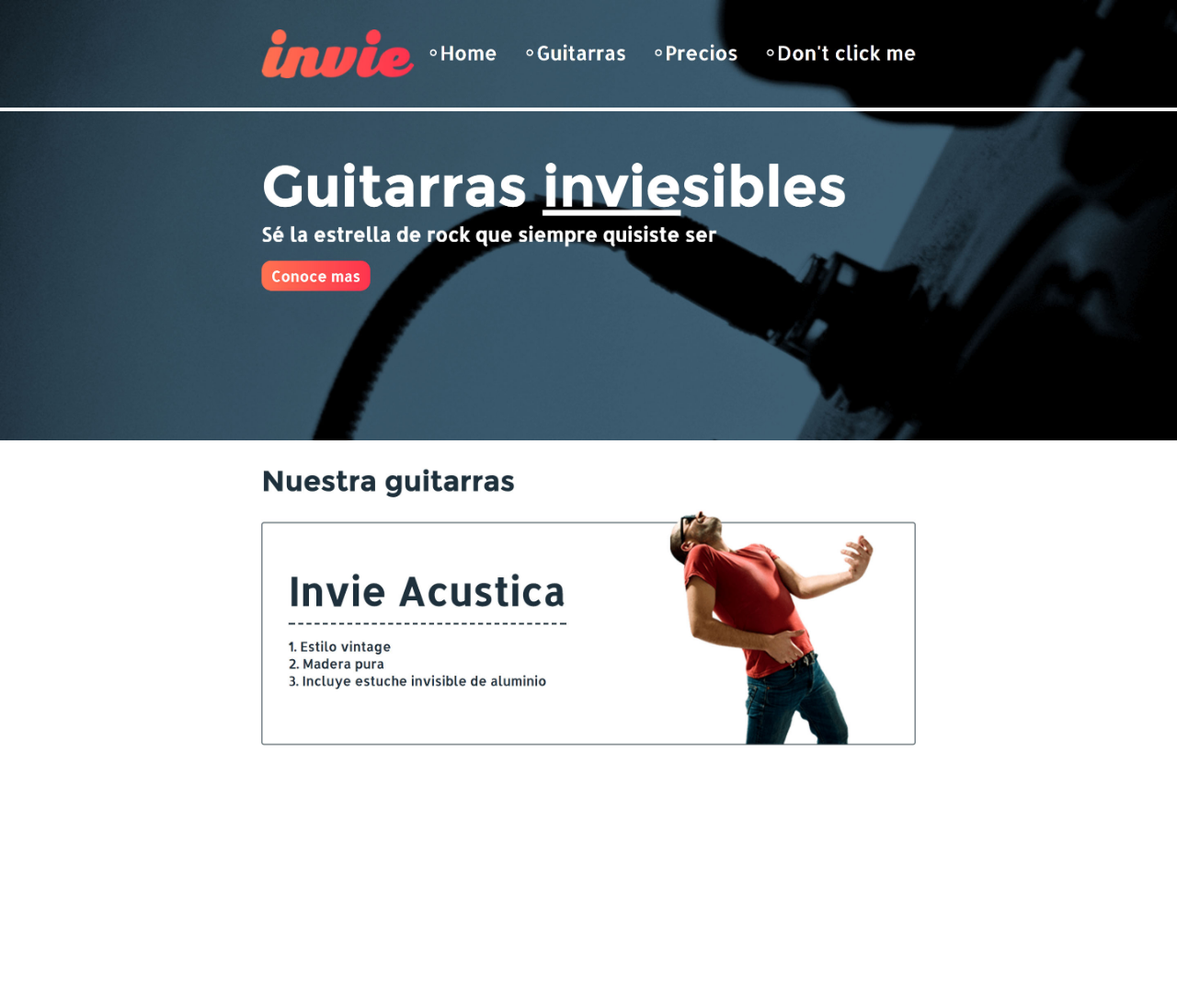
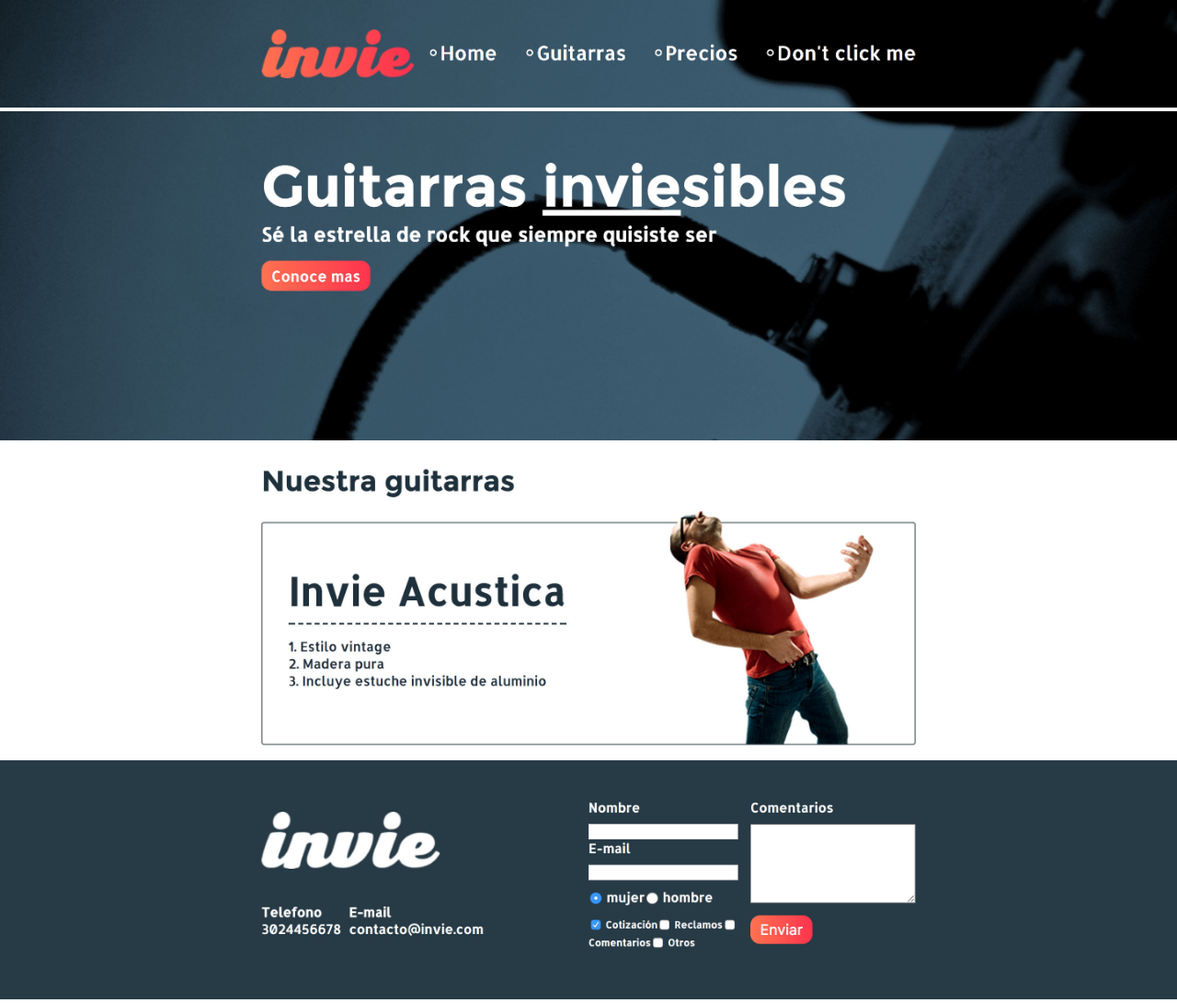
Before and after one commit to DaedonGJ/invie-github, a plain HTML site: page index.html in a window 1280 px wide. Shown: the whole page at 92% size. Before the commit the page ends 827 px from the top, so only its background shows below. Drawn offline with Linux system fonts and the light colour scheme.

Commit message:
nuevos cambios

```diff
--- a/index.html
+++ b/index.html
@@ -18,5 +18,7 @@
 <img src="header_0fdd3fdf-3dcc-4466-8a28-4cbcc02a2c6e.jpg"></img>
 <img src="hero_51f6ca4a-043f-4384-bf2d-0276833261fc.jpg"></img>
 <img src="acustica_395abf3a-d46e-4f19-a9cc-ddee140e6597.jpg"></img>
+<img src="footer_0bca93db-411f-4541-825a-4c3b5de36bf1.jpg"></img>
+
 </body>
 </html>
```
